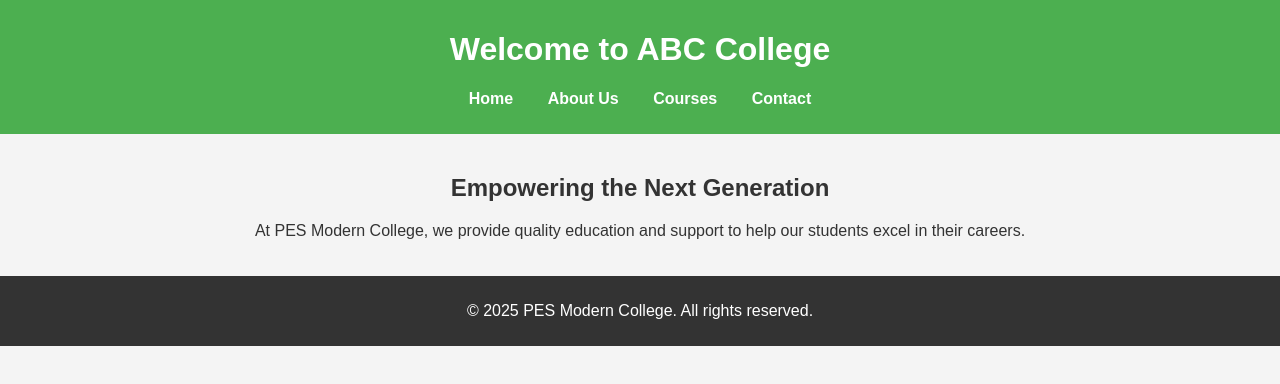
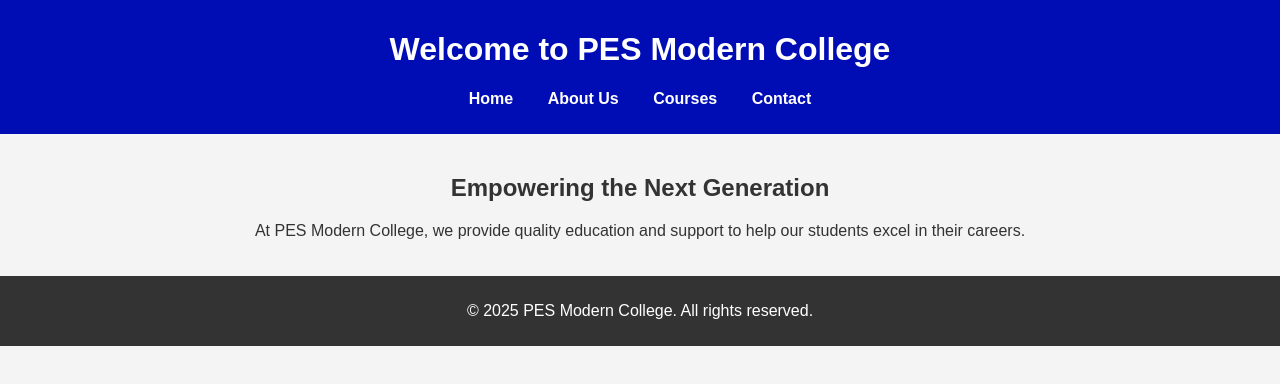
Before and after one commit to YASH8545583/college-static-server, a website: page public/index.html in a window 1280 px wide. Drawn offline with Linux system fonts and the light colour scheme.

Commit message:
Second Commit

```diff
--- a/public/index.html
+++ b/public/index.html
@@ -10,7 +10,7 @@
 </head>
 <body>
   <header>
-    <h1>Welcome to ABC College</h1>
+    <h1>Welcome to PES Modern College</h1>
     <nav>
       <ul>
         <li><a href="/">Home</a></li>
--- a/public/styles.css
+++ b/public/styles.css
@@ -8,7 +8,7 @@ body {
 }
 
 header {
-  background-color: #4CAF50;
+  background-color: #000cb4;
   color: white;
   padding: 10px;
   text-align: center;
```
